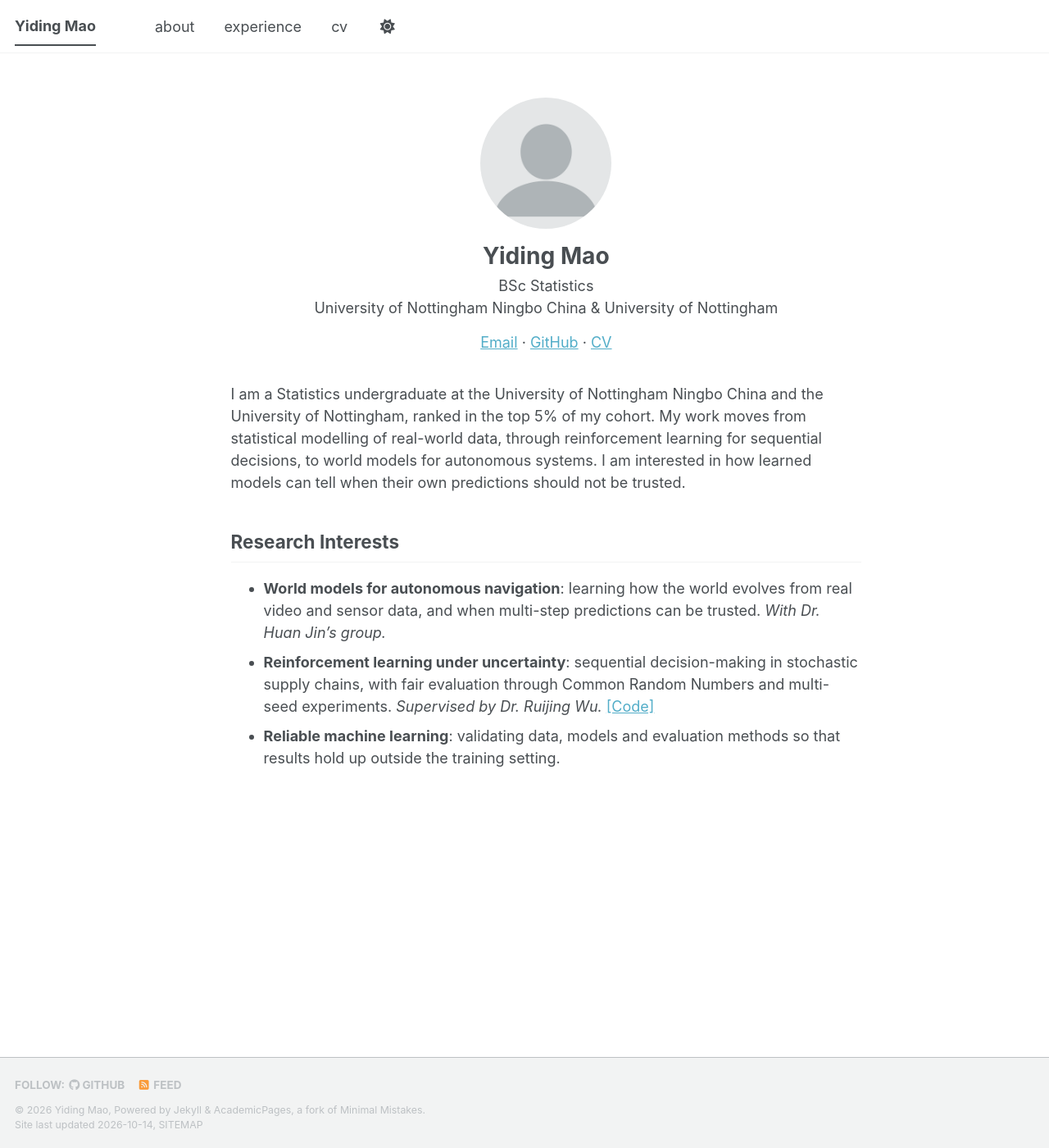
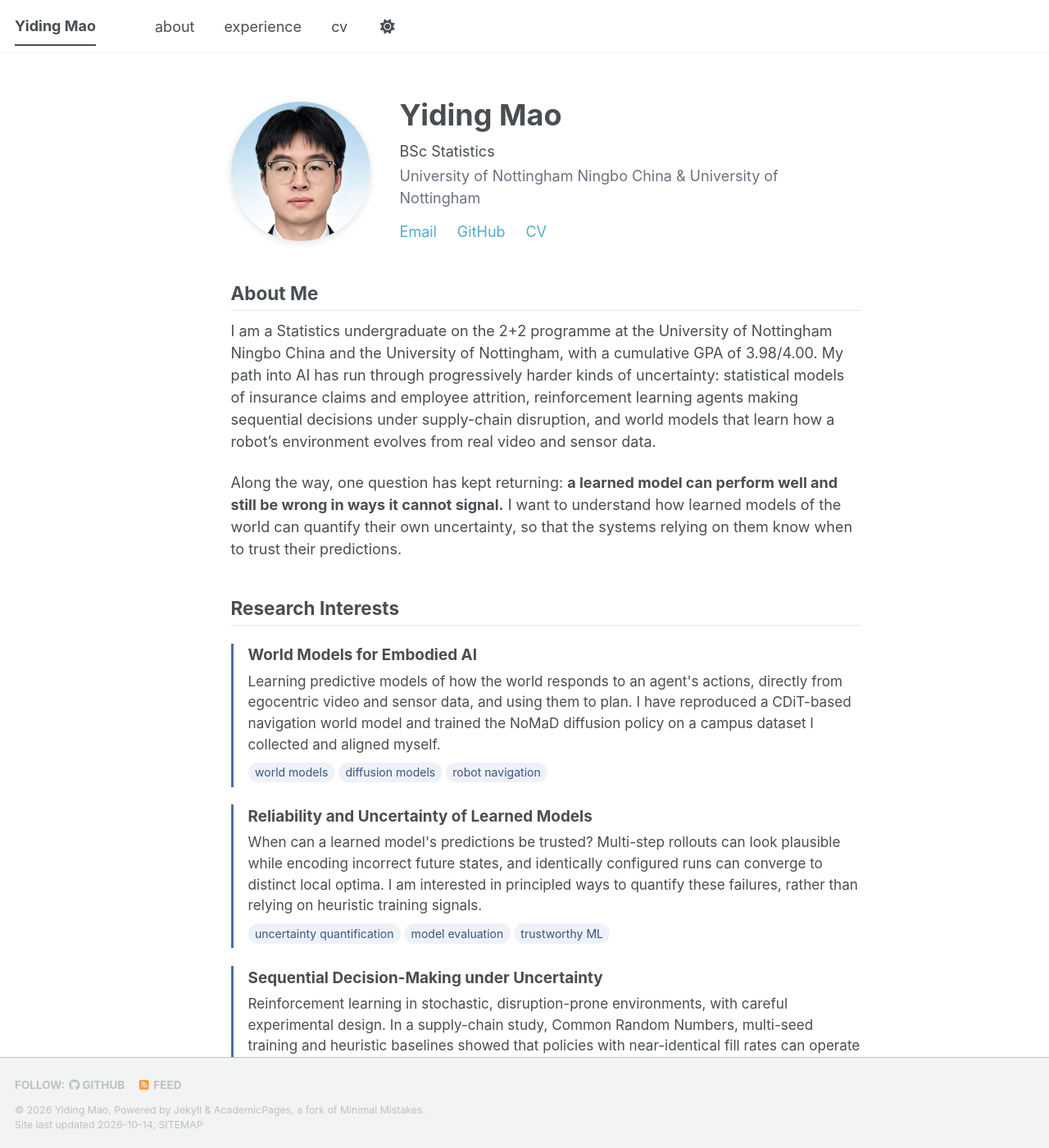
Before and after one commit to maoyidingnb-png/maoyidingnb-png.github.io, a Jekyll site: the page built from _pages/about.md, in a window 1280 px wide and 1400 px high. Shown: the whole window at 82% size. Built offline with Jekyll 4.4.1, drawn with Linux system fonts in a browser that asks for light colours; a style sheet for code colours, icons or effects is not loaded; some of the changed text lies outside the part shown.

Commit message:
Add profile photo and redesign homepage layout
Co-Authored-By: Claude Opus 5.5 <noreply@anthropic.com>
Claude-Session: https://claude.ai/code/session_01TYsEXgdrEjd9vNFr6WmACS

```diff
--- a/_config.yml
+++ b/_config.yml
@@ -23,7 +23,7 @@ repository               : "maoyidingnb-png/maoyidingnb-png.github.io"
 #               Additional customization can be done by editing /_includes/author-profile.html
 author:
   # Biographic information
-  avatar           : "profile.png"
+  avatar           : "profile.jpg"
   name             : "Yiding Mao"
   pronouns         : # example: "she/her"
   bio              : "Statistics undergraduate working on world models and reinforcement learning"
--- a/_pages/about.md
+++ b/_pages/about.md
@@ -6,22 +6,105 @@ redirect_from:
   - /about.html
 ---
 
-<div style="text-align:center; margin: 1em 0 2em;">
-  <img src="/images/profile.png" alt="Yiding Mao" style="width:160px; height:160px; border-radius:50%; object-fit:cover;">
-  <h1 style="margin: 0.6em 0 0.2em;">Yiding Mao</h1>
-  <p style="margin:0;">BSc Statistics</p>
-  <p style="margin:0;">University of Nottingham Ningbo China &amp; University of Nottingham</p>
-  <p style="margin-top:0.8em;">
-    <a href="mailto:smyym8@nottingham.ac.uk">Email</a> ·
-    <a href="https://github.com/maoyidingnb-png">GitHub</a> ·
-    <a href="/files/CV.pdf">CV</a>
-  </p>
+<style>
+  .hp-header { display:flex; flex-wrap:wrap; align-items:center; gap:2em; margin:1em 0 2.2em; }
+  .hp-photo { width:170px; height:170px; border-radius:50%; object-fit:cover; flex-shrink:0; box-shadow:0 2px 10px rgba(0,0,0,.12); }
+  .hp-info { flex:1; min-width:240px; }
+  .hp-info h1 { margin:0 0 .25em; font-size:2em; }
+  .hp-info p { margin:.15em 0; }
+  .hp-role { font-size:1.05em; }
+  .hp-muted { color:#6b7280; font-size:.92em; }
+  .hp-links { margin-top:.8em !important; font-size:.95em; }
+  .hp-links a { margin-right:1.1em; text-decoration:none; }
+  .hp-section { margin-top:2.2em; }
+  .hp-section h2 { border-bottom:1px solid #e5e7eb; padding-bottom:.3em; }
+  .hp-card { border-left:3px solid #4b6fa8; padding:.2em 0 .2em 1em; margin:1.2em 0; }
+  .hp-card h3 { margin:0 0 .35em; font-size:1.05em; }
+  .hp-card p { margin:.3em 0; font-size:.95em; }
+  .hp-tags { margin-top:.4em; }
+  .hp-tag { display:inline-block; font-size:.78em; padding:.12em .6em; margin:.15em .3em .15em 0; border-radius:999px; background:#eef2f8; color:#3b5583; }
+  .hp-proj { margin:1em 0; }
+  .hp-proj p { margin:.2em 0; font-size:.95em; }
+  .hp-edu { list-style:none; margin-left:0; padding-left:0; }
+  .hp-edu li { margin:.4em 0; }
+  .hp-right { float:right; color:#6b7280; font-size:.9em; }
+</style>
+
+<div class="hp-header">
+  <img class="hp-photo" src="/images/profile.jpg" alt="Yiding Mao">
+  <div class="hp-info">
+    <h1>Yiding Mao</h1>
+    <p class="hp-role">BSc Statistics</p>
+    <p class="hp-muted">University of Nottingham Ningbo China &amp; University of Nottingham</p>
+    <p class="hp-links">
+      <a href="mailto:smyym8@nottingham.ac.uk">Email</a>
+      <a href="https://github.com/maoyidingnb-png">GitHub</a>
+      <a href="/files/CV.pdf">CV</a>
+    </p>
+  </div>
 </div>
 
-I am a Statistics undergraduate at the University of Nottingham Ningbo China and the University of Nottingham, ranked in the top 5% of my cohort. My work moves from statistical modelling of real-world data, through reinforcement learning for sequential decisions, to world models for autonomous systems. I am interested in how learned models can tell when their own predictions should not be trusted.
+<div class="hp-section" markdown="1">
 
-## Research Interests
+## About Me
 
-* **World models for autonomous navigation**: learning how the world evolves from real video and sensor data, and when multi-step predictions can be trusted. *With Dr. Huan Jin's group.*
-* **Reinforcement learning under uncertainty**: sequential decision-making in stochastic supply chains, with fair evaluation through Common Random Numbers and multi-seed experiments. *Supervised by Dr. Ruijing Wu.* [[Code]](https://github.com/maoyidingnb-png/rl_supply_chain)
-* **Reliable machine learning**: validating data, models and evaluation methods so that results hold up outside the training setting.
+I am a Statistics undergraduate on the 2+2 programme at the University of Nottingham Ningbo China and the University of Nottingham, with a cumulative GPA of 3.98/4.00. My path into AI has run through progressively harder kinds of uncertainty: statistical models of insurance claims and employee attrition, reinforcement learning agents making sequential decisions under supply-chain disruption, and world models that learn how a robot's environment evolves from real video and sensor data.
+
+Along the way, one question has kept returning: **a learned model can perform well and still be wrong in ways it cannot signal.** I want to understand how learned models of the world can quantify their own uncertainty, so that the systems relying on them know when to trust their predictions.
+
+</div>
+
+<div class="hp-section">
+
+<h2>Research Interests</h2>
+
+<div class="hp-card">
+  <h3>World Models for Embodied AI</h3>
+  <p>Learning predictive models of how the world responds to an agent's actions, directly from egocentric video and sensor data, and using them to plan. I have reproduced a CDiT-based navigation world model and trained the NoMaD diffusion policy on a campus dataset I collected and aligned myself.</p>
+  <div class="hp-tags"><span class="hp-tag">world models</span><span class="hp-tag">diffusion models</span><span class="hp-tag">robot navigation</span></div>
+</div>
+
+<div class="hp-card">
+  <h3>Reliability and Uncertainty of Learned Models</h3>
+  <p>When can a learned model's predictions be trusted? Multi-step rollouts can look plausible while encoding incorrect future states, and identically configured runs can converge to distinct local optima. I am interested in principled ways to quantify these failures, rather than relying on heuristic training signals.</p>
+  <div class="hp-tags"><span class="hp-tag">uncertainty quantification</span><span class="hp-tag">model evaluation</span><span class="hp-tag">trustworthy ML</span></div>
+</div>
+
+<div class="hp-card">
+  <h3>Sequential Decision-Making under Uncertainty</h3>
+  <p>Reinforcement learning in stochastic, disruption-prone environments, with careful experimental design. In a supply-chain study, Common Random Numbers, multi-seed training and heuristic baselines showed that policies with near-identical fill rates can operate a system in very different ways.</p>
+  <div class="hp-tags"><span class="hp-tag">reinforcement learning</span><span class="hp-tag">MDPs</span><span class="hp-tag">experimental design</span></div>
+</div>
+
+</div>
+
+<div class="hp-section" markdown="1">
+
+## Selected Projects
+
+<div class="hp-proj" markdown="1">
+**World Model for Autonomous Systems** <span class="hp-right">Jun 2026 – Present</span>
+*Supervised by Dr. Huan Jin, AIOP Research Group*
+Built a spatiotemporally aligned dataset of 20,000+ frames from 80 GB of campus video; reproduced a CDiT navigation world model and trained NoMaD; an ablation over training length raised trajectory-direction cosine similarity from about 0.94 to 0.97+.
+</div>
+
+<div class="hp-proj" markdown="1">
+**Deep RL for Instant-Retail Supply-Chain Disruption** <span class="hp-right">Dec 2025 – Present</span>
+*Supervised by Dr. Ruijing Wu* · [Code](https://github.com/maoyidingnb-png/rl_supply_chain)
+A discrete-event MDP with one central warehouse, ten forward warehouses and five products; D3QN, Dueling DQN and PPO matched the strongest heuristic in profit and outperformed aggressive hedging by 5.5%.
+</div>
+
+More details on the [Experience](/experience/) page.
+
+</div>
+
+<div class="hp-section" markdown="1">
+
+## Education
+
+<ul class="hp-edu">
+  <li><strong>University of Nottingham</strong>, BSc Statistics <span class="hp-right">Sep 2025 – Present</span></li>
+  <li><strong>University of Nottingham Ningbo China</strong>, BSc Statistics (2+2) <span class="hp-right">Sep 2023 – Present</span></li>
+</ul>
+
+</div>
```
Also changed, not shown: images/profile.jpg (added).
